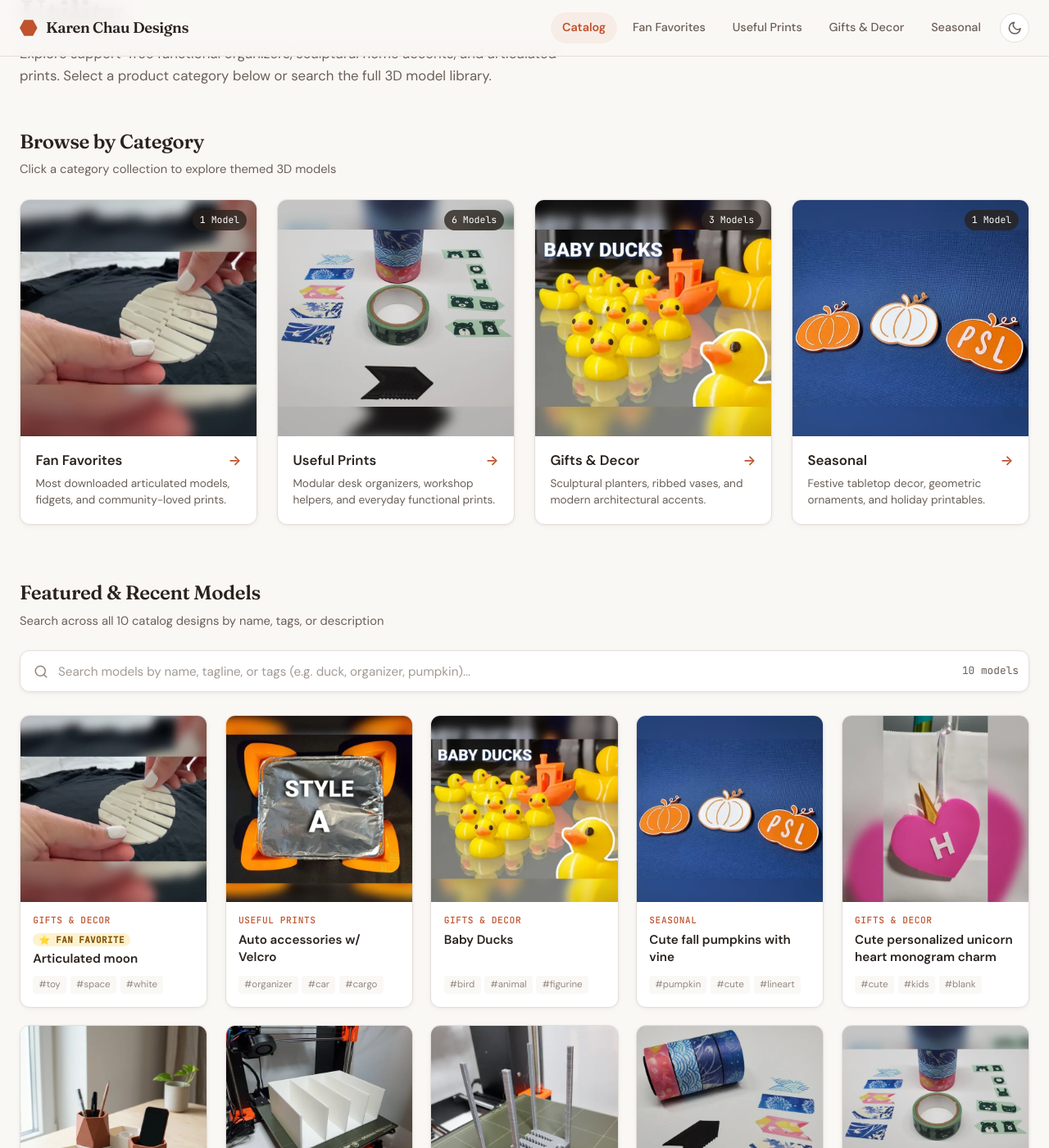
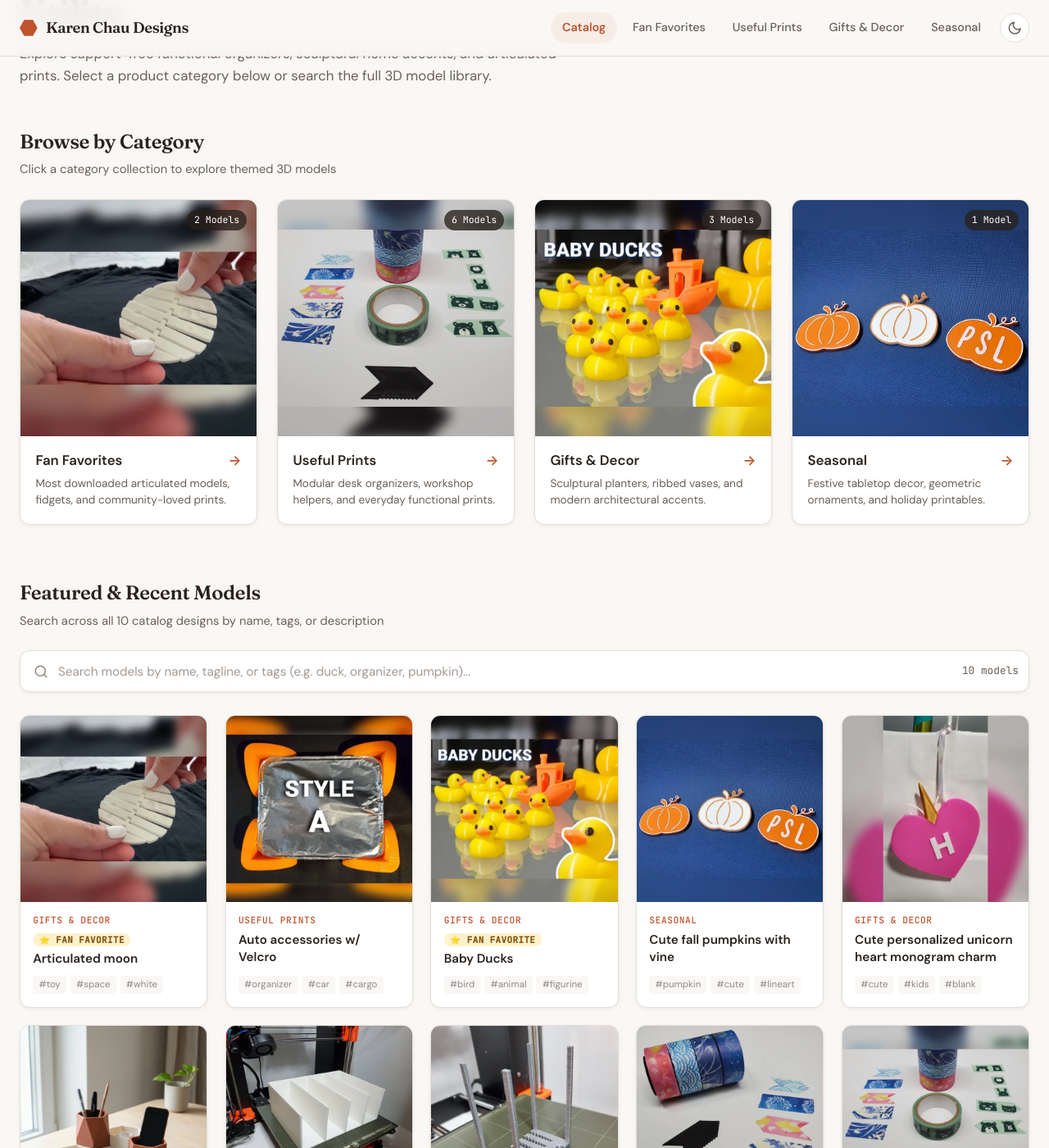
Before and after one commit to karenchaudesigns/3d-model-catalog, a Jekyll site: the page built from index.html, in a window 1280 px wide and 1400 px high, scrolled down 215 px. Shown: the whole window at 82% size. Built offline with Jekyll 4.4.1, drawn with Linux system fonts in a browser that asks for light colours; part of the change alters nothing that is shown.

Commit message:
Update Baby Ducks

```diff
--- a/_models/baby-ducks.md
+++ b/_models/baby-ducks.md
@@ -4,6 +4,7 @@ extended_title: "Multi-color 3mf included | Free to a good home"
 tagline: "One of my cutest creations!"
 shortname: "baby-ducks"
 category: "gifts-decor"
+fan_favorite: true
 hidden: false
 thumbnail_image: "/images/models/baby-ducks/3d-model-baby-ducks-thumb.webp"
 cover_image: "/images/models/baby-ducks/3d-model-baby-ducks-main.webp"
```
Also changed, not shown: images/models/baby-ducks/3d-model-baby-ducks-main.webp, images/models/baby-ducks/3d-model-baby-ducks-thumb.webp.
